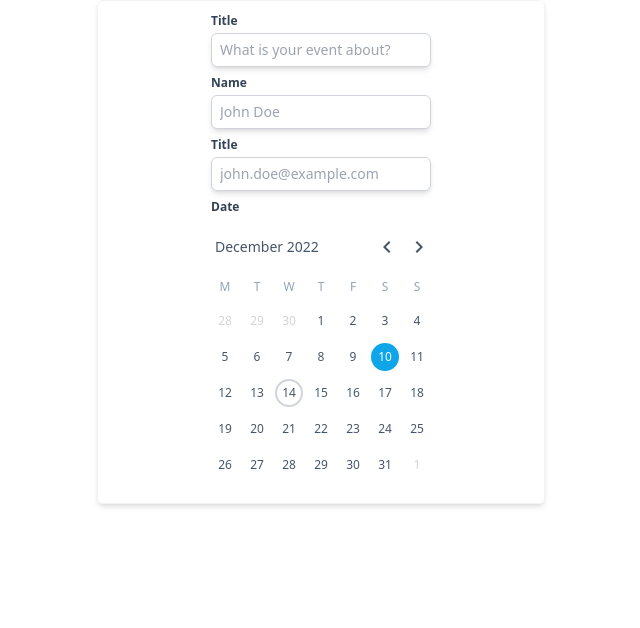
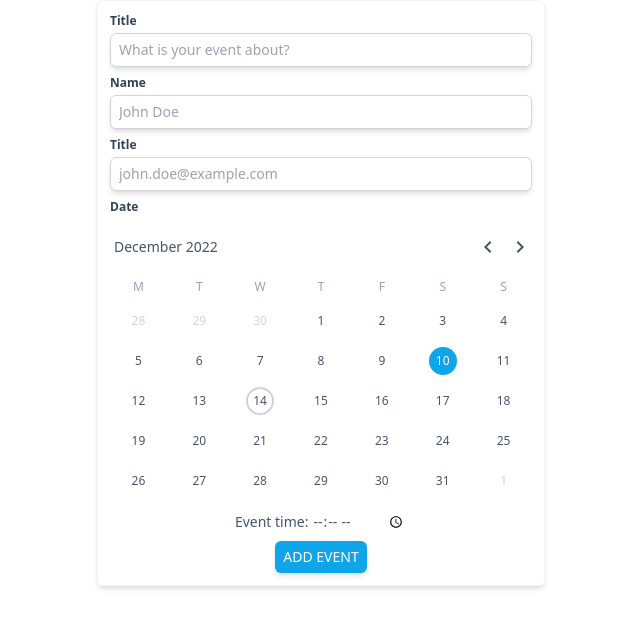
Before and after one commit to Apsysikal/meetup, a React (Create React App) app: page /event/new in a window 1280 px wide. Both pictures are taken after a click on the button "10". Shown: the top 628 px of the page, without its empty margins (319-959 px from the left). Built offline with nearby package versions, Linux system fonts and the light colour scheme.

Commit message:
Working on calendar and time select

```diff
--- a/src/components/Calendar.tsx
+++ b/src/components/Calendar.tsx
@@ -13,9 +13,12 @@ import { startOfWeek } from "date-fns";
 import { endOfWeek } from "date-fns";
 import { isSameMonth } from "date-fns";
 import { isSameDay } from "date-fns";
+import { isAfter } from "date-fns";
+import { isBefore } from "date-fns";
 
 import { ChevronLeft } from "@mui/icons-material";
 import { ChevronRight } from "@mui/icons-material";
+import { RemoveCircle } from "@mui/icons-material";
 
 type CalendarProps = {
   selectedDates: Date[];
@@ -115,7 +118,7 @@ export const Calendar = ({
             });
 
             return (
-              <div key={index}>
+              <div key={index} className="text-center mx-auto">
                 <button
                   type="button"
                   onClick={() => onDateClick(day)}
@@ -136,7 +139,7 @@ export const Calendar = ({
                 </button>
                 <div
                   className={classNames([
-                    "h-1 w-1 rounded-full mx-auto",
+                    "h-1 w-1 rounded-full mx-auto mt-1",
                     hasMeeting && "bg-sky-500",
                   ])}
                 ></div>
@@ -144,6 +147,35 @@ export const Calendar = ({
             );
           })}
         </div>
+        {meetings
+          .filter((meeting) =>
+            selectedDates.some((day) => {
+              return isSameDay(day, meeting);
+            })
+          )
+          .sort((a, b) => {
+            if (isAfter(a, b)) return 1;
+            if (isBefore(a, b)) return -1;
+            return 0;
+          })
+          .map((meeting) => {
+            return (
+              <div className="flex flex-row items-center justify-center gap-2">
+                <time
+                  dateTime={formatDate(meeting, "yyyy-MM-dd-HH-mm")}
+                  className="text-sm font-normal text-slate-500"
+                >
+                  {formatDate(meeting, "dd MMMM HH:mm")}
+                </time>
+                <button
+                  type="button"
+                  className="text-sm font-medium text-slate-500 rounded-full text-center h-full"
+                >
+                  {<RemoveCircle fontSize="small" />}
+                </button>
+              </div>
+            );
+          })}
       </div>
     </>
   );
--- a/src/pages/NewEvent.tsx
+++ b/src/pages/NewEvent.tsx
@@ -1,13 +1,20 @@
 import React from "react";
 import { useState } from "react";
+import { useRef } from "react";
 
 import { isSameDay } from "date-fns";
+import { setHours } from "date-fns";
+import { getHours } from "date-fns";
+import { setMinutes } from "date-fns";
+import { getMinutes } from "date-fns";
+import { parse as parseDate } from "date-fns";
 
 import { Calendar } from "components/Calendar";
 
 export const NewEvent = () => {
   const [selectedDates, setSelectedDates] = useState<Date[]>([]);
   const [meetings, setMeetings] = useState<Date[]>([]);
+  const meetingStartTime = useRef<HTMLInputElement>(null);
 
   const handleDateClick = (date: Date) => {
     return setSelectedDates((currentDates) => {
@@ -23,13 +30,40 @@ export const NewEvent = () => {
     });
   };
 
+  const handleAddEventClick = () => {
+    let newMeetings = [...selectedDates];
+    const meetingTime = parseDate(
+      String(meetingStartTime.current?.value),
+      "HH:mm",
+      new Date()
+    );
+
+    console.debug(meetingTime);
+
+    newMeetings = newMeetings.map((m) => {
+      let meeting = m;
+
+      meeting = setHours(meeting, getHours(meetingTime));
+      console.debug(meeting);
+      meeting = setMinutes(meeting, getMinutes(meetingTime));
+      console.debug(meeting);
+
+      return meeting;
+    });
+
+    console.debug();
+
+    setMeetings((currentMeetings) => [...currentMeetings, ...newMeetings]);
+    setSelectedDates(() => []);
+  };
+
   return (
     <>
       <div>
         <div className="max-w-md mx-auto my-auto">
           <div className="p-3 border border-gray-100 rounded-md shadow-md">
             <div className="flex flex-col gap-2 items-center">
-              <div className="flex flex-col gap-1">
+              <div className="flex flex-col gap-1 w-full">
                 <label
                   htmlFor="title"
                   className="text-xs font-semibold text-slate-700"
@@ -44,7 +78,7 @@ export const NewEvent = () => {
                   className="text-sm font-normal text-slate-600 border border-gray-300 rounded-md shadow-md px-2 leading-8 ring-none outline-none focus:border-sky-500 focus:ring-1 focus:ring-sky-500"
                 />
               </div>
-              <div className="flex flex-col gap-1">
+              <div className="flex flex-col gap-1 w-full">
                 <label
                   htmlFor="name"
                   className="text-xs font-semibold text-slate-700"
@@ -59,7 +93,7 @@ export const NewEvent = () => {
                   className="text-sm font-normal text-slate-600 border border-gray-300 rounded-md shadow-md px-2 leading-8 ring-none outline-none focus:border-sky-500 focus:ring-1 focus:ring-sky-500"
                 />
               </div>
-              <div className="flex flex-col gap-1">
+              <div className="flex flex-col gap-1 w-full">
                 <label
                   htmlFor="email"
                   className="text-xs font-semibold text-slate-700"
@@ -74,7 +108,7 @@ export const NewEvent = () => {
                   className="text-sm font-normal text-slate-600 border border-gray-300 rounded-md shadow-md px-2 leading-8 ring-none outline-none focus:border-sky-500 focus:ring-1 focus:ring-sky-500"
                 />
               </div>
-              <div className="flex flex-col gap-1">
+              <div className="flex flex-col gap-1 w-full">
                 <span className="text-xs font-semibold text-slate-700">
                   Date
                 </span>
@@ -84,7 +118,40 @@ export const NewEvent = () => {
                   onDateClick={handleDateClick}
                 />
               </div>
-              <div></div>
+              {Boolean(selectedDates.length) ? (
+                <>
+                  <div className="flex flex-row gap-1 items-center w-full justify-center">
+                    <p className="text-sm font-normal text-slate-600">
+                      Event time:
+                    </p>
+                    <input
+                      type="time"
+                      name="startTime"
+                      id="startTime"
+                      ref={meetingStartTime}
+                      required
+                      className="text-sm font-normal text-slate-600"
+                    />
+                  </div>
+                  <div>
+                    <button
+                      type="button"
+                      name="addEvent"
+                      id="addEvent"
+                      onClick={() => handleAddEventClick()}
+                      className="text-sm font-normal uppercase text-white px-2 py-1 leading-6 bg-sky-500 rounded-md hover:bg-sky-400 active:ring active:ring-sky-400 shadow-md"
+                    >
+                      Add Event
+                    </button>
+                  </div>
+                </>
+              ) : (
+                <div>
+                  <p className="text-sm font-normal text-slate-300">
+                    Select one or multiple dates in the calendar
+                  </p>
+                </div>
+              )}
             </div>
           </div>
         </div>
```
